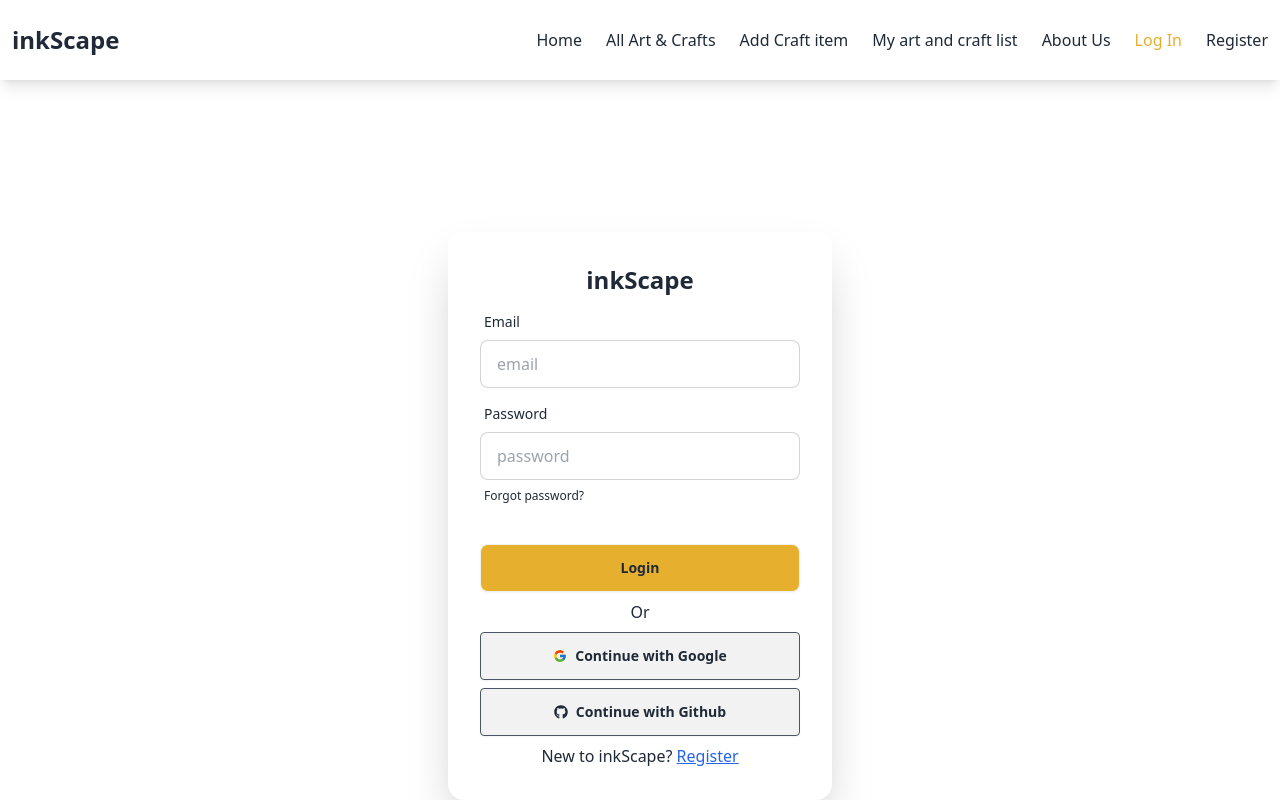
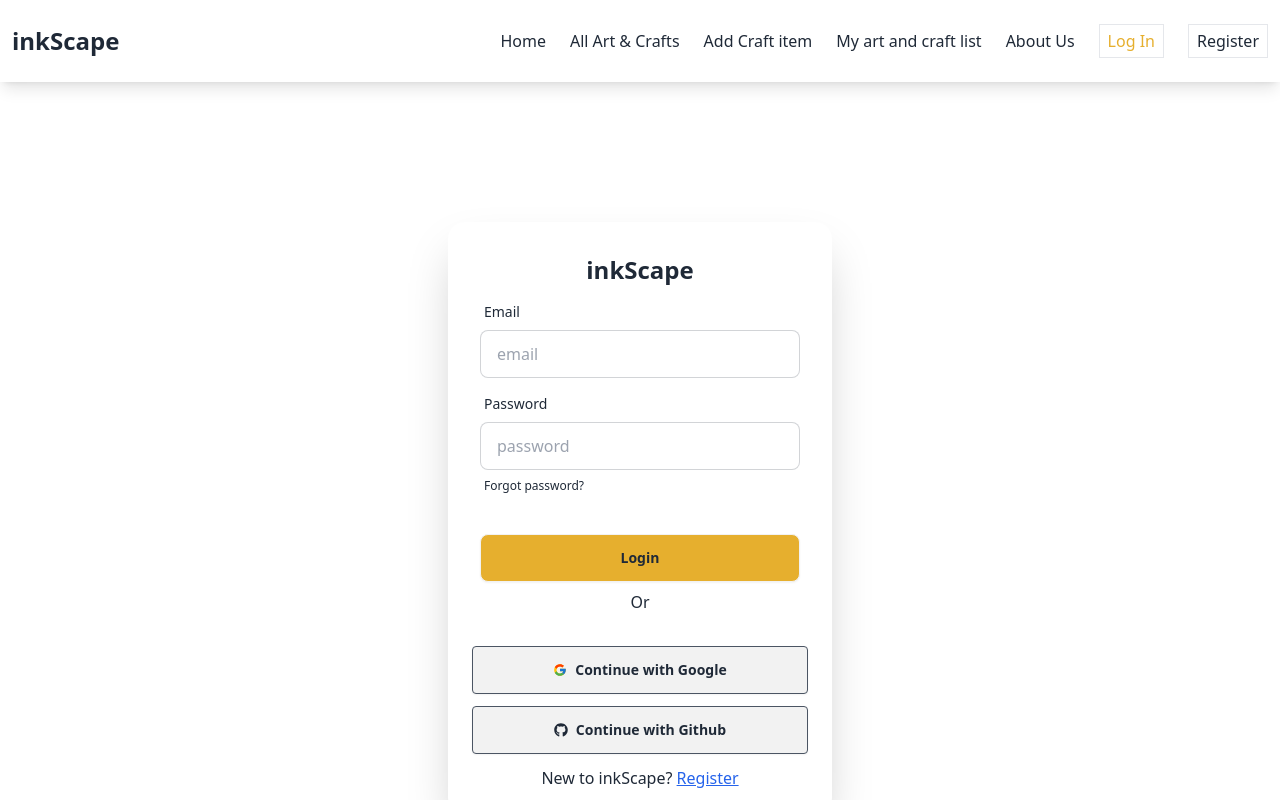
Before and after one commit to sour0v1/ink-scape-client, a React (Vite) app: page /log-in in a window 1280 px wide. Shown: the top 800 px of the page. Built offline with nearby package versions, Linux system fonts and the light colour scheme; no server answers.

Commit message:
integrate google and github log in and set env variable

```diff
--- a/src/components/LogIn.jsx
+++ b/src/components/LogIn.jsx
@@ -1,10 +1,63 @@
-import React from 'react';
+
 import { Link } from 'react-router-dom';
 // icons
 import { FcGoogle } from "react-icons/fc";
 import { FaGithub } from "react-icons/fa";
+import { GoogleAuthProvider } from 'firebase/auth';
+import { signInWithPopup } from 'firebase/auth';
+import auth from '../firebase.config';
+// sweet alert
+import Swal from 'sweetalert2/dist/sweetalert2.js'
+import 'sweetalert2/src/sweetalert2.scss'
+import { GithubAuthProvider } from 'firebase/auth';
 
 const LogIn = () => {
+  // log in with google
+  const handleGoogleLogIn = () => {
+    const googleProvider = new GoogleAuthProvider();
+    signInWithPopup(auth, googleProvider)
+      .then(result => {
+        console.log(result.user);
+        Swal.fire({
+          title: 'Success!',
+          text: 'Logged in Successfully!',
+          icon: 'success',
+          confirmButtonText: 'Ok'
+        })
+      })
+      .catch(error => {
+        console.log(error.message);
+        Swal.fire({
+          title: 'Error!',
+          text: error.message,
+          icon: 'error',
+          confirmButtonText: 'Cool'
+        })
+      })
+  }
+  // github log in
+  const handleGithubLogIn = () => {
+    const githubProvider = new GithubAuthProvider();
+    signInWithPopup(auth, githubProvider)
+      .then(result => {
+        console.log(result.user);
+        Swal.fire({
+          title: 'Success!',
+          text: 'Logged in Successfully!',
+          icon: 'success',
+          confirmButtonText: 'Ok'
+        })
+      })
+      .catch(error => {
+        console.log(error.message);
+        Swal.fire({
+          title: 'Error!',
+          text: error.message,
+          icon: 'error',
+          confirmButtonText: 'Cool'
+        })
+      })
+  }
   return (
     <div className='flex justify-center items-center min-h-screen'>
       <div className="card shrink-0 w-full max-w-sm shadow-2xl bg-base-100">
@@ -29,16 +82,18 @@ const LogIn = () => {
             <button className="btn bg-[#E6AF2E]">Login</button>
           </div>
           <p className='text-center'>Or</p>
-          <div className='px-3 py-2 border rounded w-full border-gray-600 flex justify-center items-center gap-2 btn'>
+        </form>
+        <div className='px-6 space-y-3 mb-6'>
+          <div onClick={handleGoogleLogIn} className='px-3 py-2 border rounded w-full border-gray-600 flex justify-center items-center gap-2 btn'>
             <span><FcGoogle /></span>
             <button>Continue with Google</button>
           </div>
-          <div className='px-3 py-2 border rounded w-full border-gray-600 flex justify-center items-center gap-2 btn'>
+          <div onClick={handleGithubLogIn} className='px-3 py-2 border rounded w-full border-gray-600 flex justify-center items-center gap-2 btn'>
             <span><FaGithub /></span>
             <button>Continue with Github</button>
           </div>
           <p className='text-center'>New to inkScape? <Link to={'/registration'} className="text-blue-600 underline">Register</Link></p>
-        </form>
+        </div>
       </div>
     </div>
   );
--- a/src/components/Navbar/Navbar.jsx
+++ b/src/components/Navbar/Navbar.jsx
@@ -8,14 +8,14 @@ const Navbar = () => {
             <div className='flex justify-between items-center'>
                 <h2 className='text-2xl font-bold'>inkScape</h2>
                 <div className='hidden md:block'>
-                    <ul className='flex gap-6 justify-center items-center'>
+                    <ul className='flex gap-6 justify-center items-center font-medium'>
                         <li><NavLink to={'/'}>Home</NavLink></li>
                         <li><NavLink to={'all-art-craft'}>All Art & Crafts</NavLink></li>
                         <li><NavLink to={'add-art-craft'}>Add Craft item</NavLink></li>
                         <li><NavLink to={'my-art-craft'}>My art and craft list</NavLink></li>
                         <li><NavLink to={'about'}>About Us</NavLink></li>
-                        <li><NavLink to={'log-in'}>Log In</NavLink></li>
-                        <li><NavLink to={'registration'}>Register</NavLink></li>
+                        <li className="border px-2 py-1"><NavLink to={'log-in'}>Log In</NavLink></li>
+                        <li className="border px-2 py-1"><NavLink to={'registration'}>Register</NavLink></li>
 
                     </ul>
                 </div>
--- a/src/firebase.config.js
+++ b/src/firebase.config.js
@@ -6,16 +6,16 @@ import { getAuth } from "firebase/auth";
 
 // Your web app's Firebase configuration
 const firebaseConfig = {
-  apiKey: "AIzaSyCgul9Yw3M2T4NPkXHUZvhBgYPKH7haULY",
-  authDomain: "ink-scape-10.firebaseapp.com",
-  projectId: "ink-scape-10",
-  storageBucket: "ink-scape-10.appspot.com",
-  messagingSenderId: "940230547157",
-  appId: "1:940230547157:web:31bda94b0e9e806c7d345c"
+  apiKey: import.meta.env.VITE_APIKEY ,
+  authDomain: import.meta.env.VITE_AUTHDOMAIN ,
+  projectId: import.meta.env.VITE_PROJECTID ,
+  storageBucket: import.meta.env.VITE_STORAGEBUCKET ,
+  messagingSenderId: import.meta.env.VITE_MESSAGINGSENDERID ,
+  appId: import.meta.env.VITE_APIID
 };
 
 // Initialize Firebase
 const app = initializeApp(firebaseConfig);
 const auth = getAuth(app);
 
-export default auth;
+export default auth
```
